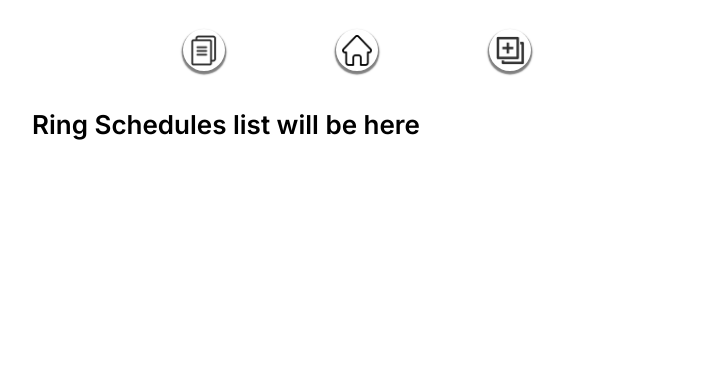
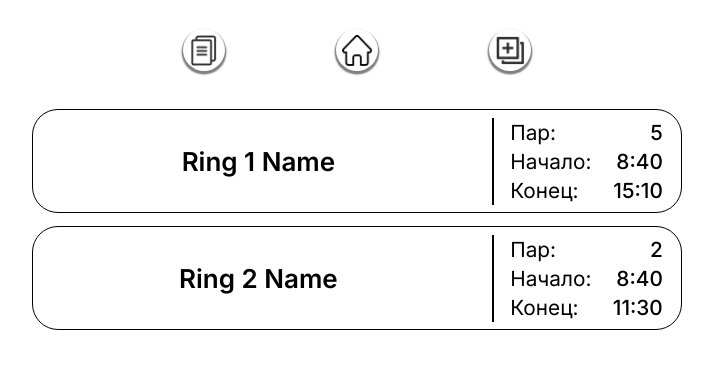
Before and after one commit to stinger222/edu-schedule-constructor, a React (Create React App) app: page /#/rings in a window 1280 px wide. Shown: the top 368 px of the page, without its empty margins (283-996 px from the left). Built offline with nearby package versions, Linux system fonts and the light colour scheme.

Commit message:
Make RingSchedules page render stored schedules

```diff
--- a/src/components/pages/RingSchedules/RingSchedules.styled.ts
+++ b/src/components/pages/RingSchedules/RingSchedules.styled.ts
@@ -2,7 +2,39 @@ import styled from 'styled-components';
 
 
 export const StyledRingSchedules = styled.div`
-	/* height: 300px;
-	width: 500px;
-	background: red; */
+	& .schedule_card {
+		height: 4em;
+		display: flex;
+		justify-content: space-between;
+		align-items: center;
+		padding: 0.3em 0.7em;
+		border: 1px solid black;
+		border-radius: 1em;
+		margin-bottom: 0.5em;
+	}
+
+	& .schedule_name {
+		flex-grow: 1;
+		padding-right: 1em;
+		text-align: center;
+	}
+
+	& .schedule_desc  {
+		display: flex;
+		flex-direction: column;
+		justify-content: space-around;
+		min-width: 28%;
+		align-self: stretch;
+		font-size: 0.8em;
+		border-left: 0.14em solid black;
+		padding-left: 0.8em;
+
+	}
+
+	& .schedule_desc > div > span:nth-child(2){
+		float: right;
+		margin-left: 0.3em;
+		font-weight: 500;
+		word-break: break-all;
+	}
 `
--- a/src/components/pages/RingSchedules/RingSchedules.tsx
+++ b/src/components/pages/RingSchedules/RingSchedules.tsx
@@ -1,13 +1,28 @@
+import { useContext } from "react"
+import { StoreContext } from "../../.."
 import Container from "../../Container/Container"
 import HeaderSecondary from "../../Header/HeaderSecondary"
 import { StyledRingSchedules } from "./RingSchedules.styled"
 
 const RingSchedules = () => {
+	const { ringSchedulesStore } = useContext(StoreContext)
+
 	return (
 		<StyledRingSchedules>
 			<HeaderSecondary />
 			<Container>
-				<h1>Ring Schedules list will be here</h1>
+				{
+					ringSchedulesStore.schedules.map(schedule => (
+						<div className="schedule_card">
+							<h1 className="schedule_name">{schedule.name}</h1>
+							<div className="schedule_desc">
+								<div><span>Пар:</span><span>{schedule.rings.length}</span></div>
+								<div><span>Начало:</span><span>{schedule.rings[0].start}</span></div>
+								<div><span>Конец:</span><span>{schedule.rings[schedule.rings.length - 1].end}</span></div>
+							</div>
+						</div>
+					))
+				}
 			</Container>
 		</StyledRingSchedules>
 	)
```
